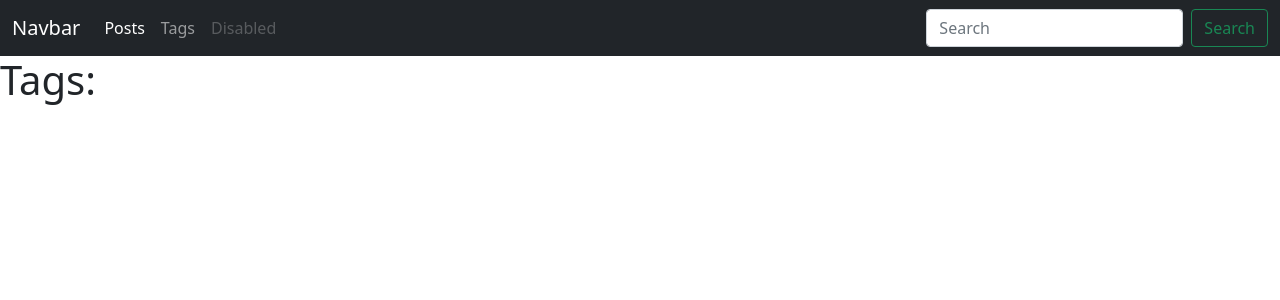
After one commit to ihorko95/DjangoPosts, a Django app: page /blog/tags/ in a window 1280 px wide. The commit adds this page. Shown: the top 300 px of the page. Run offline with Django 3.2, Linux system fonts and the light colour scheme; data that the repository does not hold is empty.

Commit message:
Tags was added

```diff
--- /dev/null
+++ b/blog/templates/blog/tags_list.html
@@ -0,0 +1,10 @@
+{% extends 'blog/base_blog.html'%}
+{% block title %}
+   Tags list - {{ block.super }}
+{% endblock %}
+{% block content %}
+    <h1 class="md-5">Tags:</h1>
+    {% for tag in tags %}
+        <h3> {{ tag.title }}</h3>
+    {% endfor %}
+{% endblock %}
--- a/blog/urls.py
+++ b/blog/urls.py
@@ -3,5 +3,7 @@ from .views import *
 
 urlpatterns = [
     path('', hello, name='post_list_url'),
-    path('post/<str:slug>/', post_detail, name='post_detail_url')
+    path('post/<str:slug>/', post_detail, name='post_detail_url'),
+    path('tags/',tags_list,name='tags_list_url'),
+
 ]
--- a/blog/views.py
+++ b/blog/views.py
@@ -1,6 +1,6 @@
 from django.shortcuts import render
 #from django.http import HttpResponse
-from .models import Post
+from .models import Post, Tag
 
 def hello(request):
     p= Post.objects.all()
@@ -9,3 +9,7 @@ def hello(request):
 def post_detail(request, slug):
     p = Post.objects.get(slug__iexact=slug)
     return render(request, 'blog/post_detail.html',context={'post': p})
+
+def tags_list(request):
+    tags = Tag.objects.all()
+    return render(request, 'blog/tags_list.html', context ={'tags':tags})
--- a/templates/base.html
+++ b/templates/base.html
@@ -19,10 +19,10 @@
         <div class="collapse navbar-collapse" id="navbarSupportedContent">
           <ul class="navbar-nav me-auto mb-2 mb-lg-0">
             <li class="nav-item">
-              <a class="nav-link active" aria-current="page" href="{% url 'post_list_url' %}">Blog</a>
+              <a class="nav-link active" aria-current="page" href="{% url 'post_list_url' %}">Posts</a>
             </li>
             <li class="nav-item">
-              <a class="nav-link" href="#">Link</a>
+              <a class="nav-link" href="{% url 'tags_list_url' %}">Tags</a>
             </li>
             <li class="nav-item">
               <a class="nav-link disabled" href="#" tabindex="-1" aria-disabled="true">Disabled</a>
```
Also changed, not shown: blog/models.py (+7 -0 lines), blog/migrations/0002_auto_20210711_0603.py (added).
